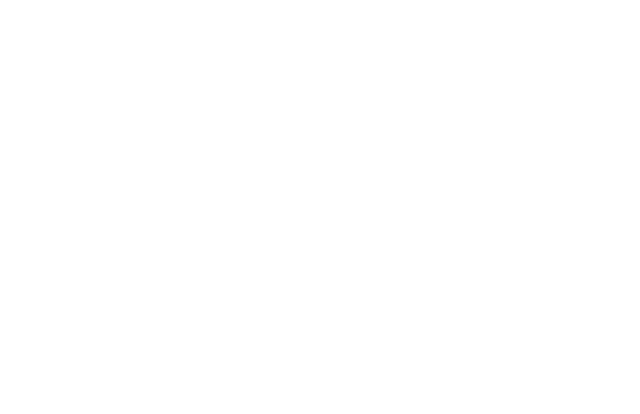
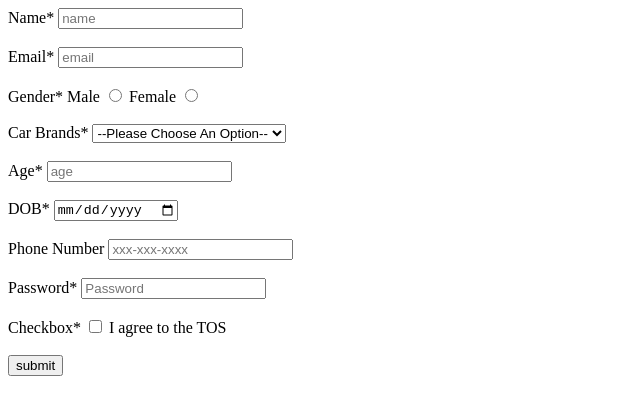
Before and after one commit to acciojob/signup-form-car-Nishant5397, a website: page main.html in a window 1280 px wide. Shown: the whole page, without its empty margins (0-640 px from the left). Drawn offline with Linux system fonts and the light colour scheme.

Commit message:
created a submission

```diff
--- a/main.html
+++ b/main.html
@@ -7,10 +7,68 @@
 </head>
 
 <body>
+    <form action="" method="post">
+        <div>
+            <label for="name">Name*</label>
+            <input type="text" name="Name" id="name" placeholder="name"  required>
+        </div>
+        <br>
+        <div>
+           <label for="email">Email*</label>
+           <input type="email" name="Email" id="email" placeholder="email" required>
+        </div>
+        <br>
+        <div>
+            <label for="gender">Gender*</label>
+		  <label for="Male">Male</label>
+		  <input type="radio" name="gender" id="gender_m" required>
+		  <label for="Female">Female</label>
+		  <input type="radio" name="gender" id="gender_m" required>
+
+        </div>
+        <br>
+        <div>
+            <label for="car brands">Car Brands*</label>
+            <select name="cars" id="cars">
+                <option value="--Please Choose An Option--" selected disabled >--Please Choose An Option--</option>
+                <option id="cars" value="BMW" required>BMW</option>
+			    <option id="cars" value="Audi" required>Audi</option>
+			    <option id="cars" value="Mercedez" required>Mercedez</option>
+            </select>
+        </div>
+        <br>
+        <div>
+            <label for="age">Age*</label>
+            <input type="number" name="age" maxlength="3" id="age" placeholder="age" required>
+        </div>
+        <br>
+        <div>
+            <label for="dob">DOB*</label>
+            <input type="date" id="dob" name="dob" required>
+        </div>
+        <br>
+        <div>
+            <label for="tel">Phone Number</label>
+		  <input type="tel" name="tel" id="tel" placeholder="xxx-xxx-xxxx">
+        </div>
+        <br>
+        <div>
+            <label for="password">Password*</label>
+            <input type="password" name="password" id="password" placeholder="Password" required>
+        </div>
+        <br>
+        <div>
+            <label for="tos">Checkbox*</label>
+		    <input type="checkbox" name="tos" id="tos" required>
+		    <label for="tos">I agree to the TOS</label>
+        </div>
+        <br>
+        <div>
+            <button type="submit">submit</button>
+        </div>
+    </form>
 	<!-- the entire body must be written by student -->
     <script type="text/javascript" src="./script.js">
 </script>
 
 </body>
-
-</html>
```
